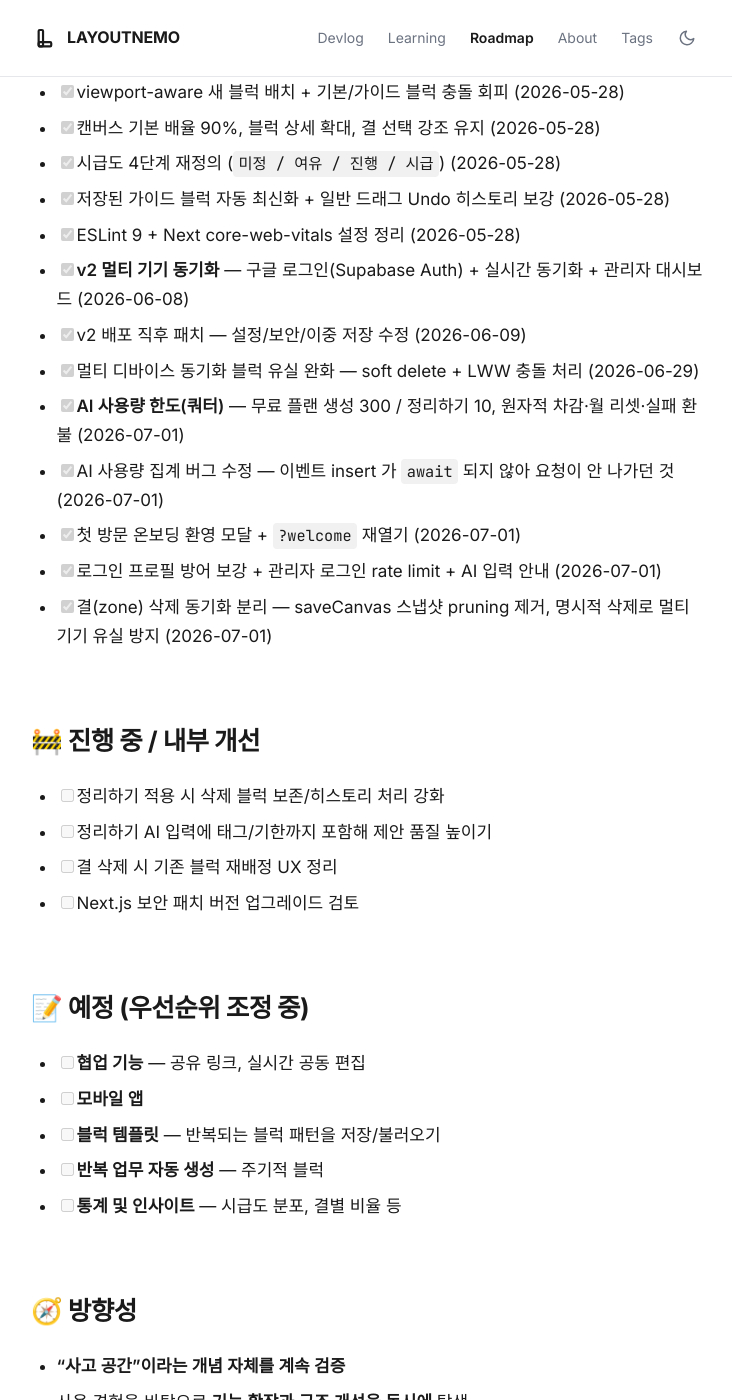
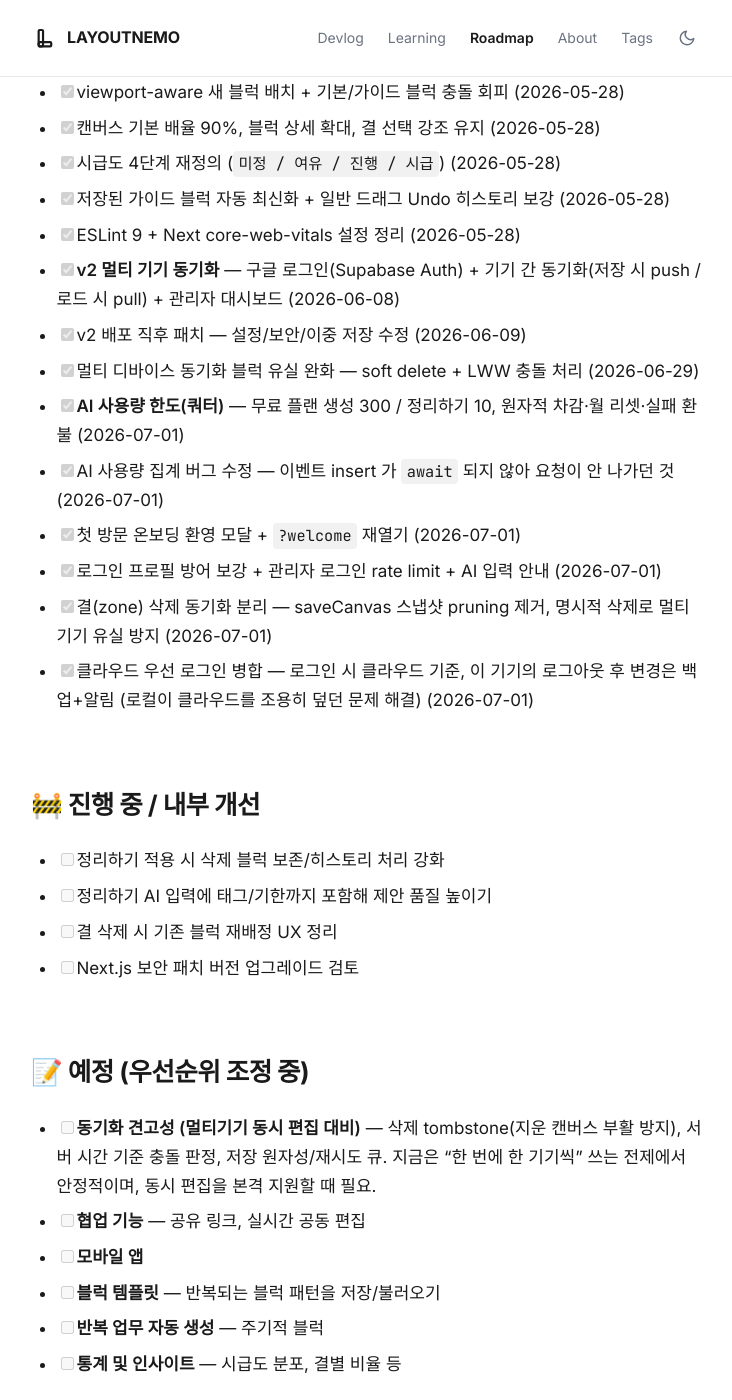
Before and after one commit to Yuwolx/LAYOUTNEMO, a Jekyll site: the page built from docs/roadmap.md, in a window 1280 px wide and 1400 px high, scrolled down 649 px. Shown: the whole window, without its empty margins (273-1005 px from the left). Built offline with Jekyll 4.4.1, drawn with Linux system fonts in a browser that asks for light colours; some web fonts are replaced.

Commit message:
Docs: fix "실시간 동기화" wording, log cloud-first login + sync backlog
- roadmap: "실시간 동기화" was inaccurate (no realtime subscription exists);
  describe it as device sync (push on save / pull on load)
- add the 2026-07-01 cloud-first login merge to 완료
- record the deferred multi-device robustness work (tombstones, server-time
  conflict resolution, atomic save / retry queue) in 예정, noting the app is
  stable under one-device-at-a-time use

Co-Authored-By: Claude Opus 4.8 (1M context) <noreply@anthropic.com>

```diff
--- a/docs/roadmap.md
+++ b/docs/roadmap.md
@@ -26,7 +26,7 @@ LAYOUTNEMO의 현재 상태와 앞으로의 방향을 기록합니다.
 - [x] 시급도 4단계 재정의 (`미정 / 여유 / 진행 / 시급`) (2026-05-28)
 - [x] 저장된 가이드 블럭 자동 최신화 + 일반 드래그 Undo 히스토리 보강 (2026-05-28)
 - [x] ESLint 9 + Next core-web-vitals 설정 정리 (2026-05-28)
-- [x] **v2 멀티 기기 동기화** — 구글 로그인(Supabase Auth) + 실시간 동기화 + 관리자 대시보드 (2026-06-08)
+- [x] **v2 멀티 기기 동기화** — 구글 로그인(Supabase Auth) + 기기 간 동기화(저장 시 push / 로드 시 pull) + 관리자 대시보드 (2026-06-08)
 - [x] v2 배포 직후 패치 — 설정/보안/이중 저장 수정 (2026-06-09)
 - [x] 멀티 디바이스 동기화 블럭 유실 완화 — soft delete + LWW 충돌 처리 (2026-06-29)
 - [x] **AI 사용량 한도(쿼터)** — 무료 플랜 생성 300 / 정리하기 10, 원자적 차감·월 리셋·실패 환불 (2026-07-01)
@@ -34,6 +34,7 @@ LAYOUTNEMO의 현재 상태와 앞으로의 방향을 기록합니다.
 - [x] 첫 방문 온보딩 환영 모달 + `?welcome` 재열기 (2026-07-01)
 - [x] 로그인 프로필 방어 보강 + 관리자 로그인 rate limit + AI 입력 안내 (2026-07-01)
 - [x] 결(zone) 삭제 동기화 분리 — saveCanvas 스냅샷 pruning 제거, 명시적 삭제로 멀티기기 유실 방지 (2026-07-01)
+- [x] 클라우드 우선 로그인 병합 — 로그인 시 클라우드 기준, 이 기기의 로그아웃 후 변경은 백업+알림 (로컬이 클라우드를 조용히 덮던 문제 해결) (2026-07-01)
 
 ## 🚧 진행 중 / 내부 개선
 
@@ -44,6 +45,7 @@ LAYOUTNEMO의 현재 상태와 앞으로의 방향을 기록합니다.
 
 ## 📝 예정 (우선순위 조정 중)
 
+- [ ] **동기화 견고성 (멀티기기 동시 편집 대비)** — 삭제 tombstone(지운 캔버스 부활 방지), 서버 시간 기준 충돌 판정, 저장 원자성/재시도 큐. 지금은 "한 번에 한 기기씩" 쓰는 전제에서 안정적이며, 동시 편집을 본격 지원할 때 필요.
 - [ ] **협업 기능** — 공유 링크, 실시간 공동 편집
 - [ ] **모바일 앱**
 - [ ] **블럭 템플릿** — 반복되는 블럭 패턴을 저장/불러오기
```
